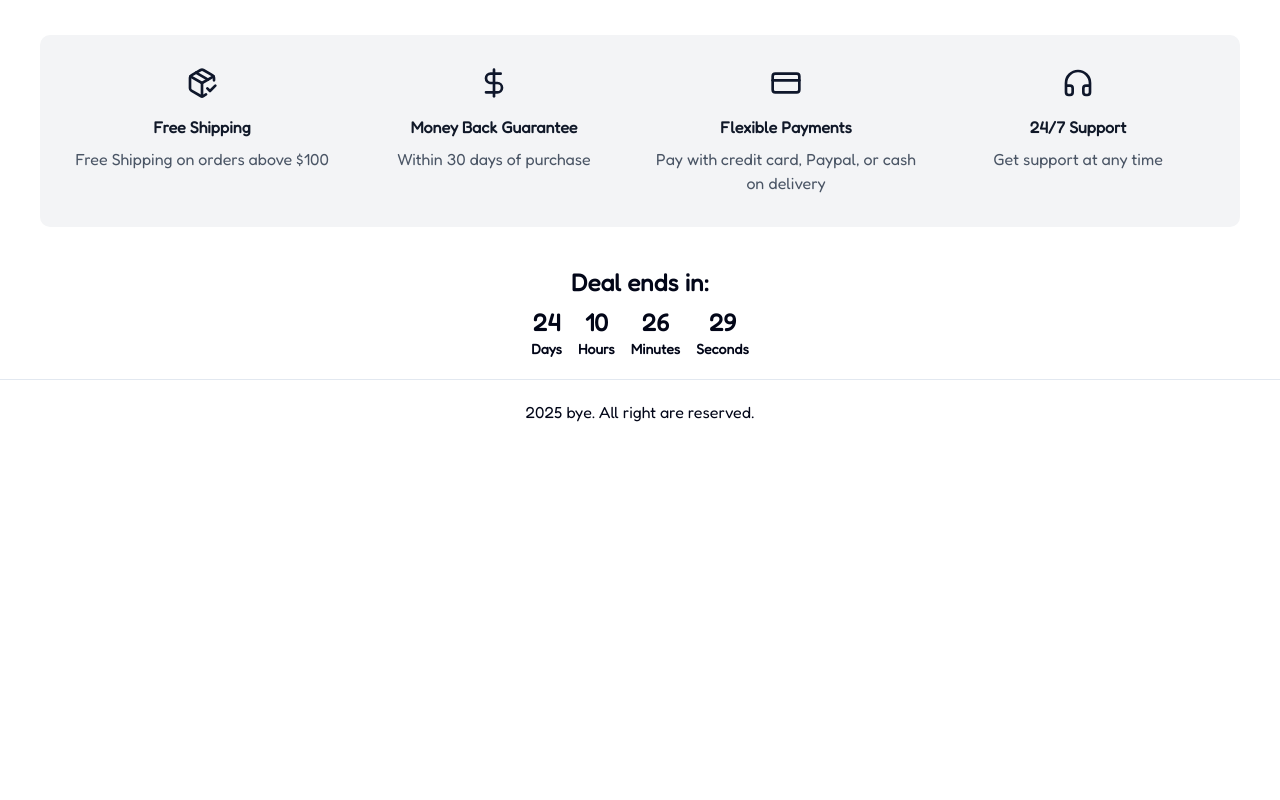
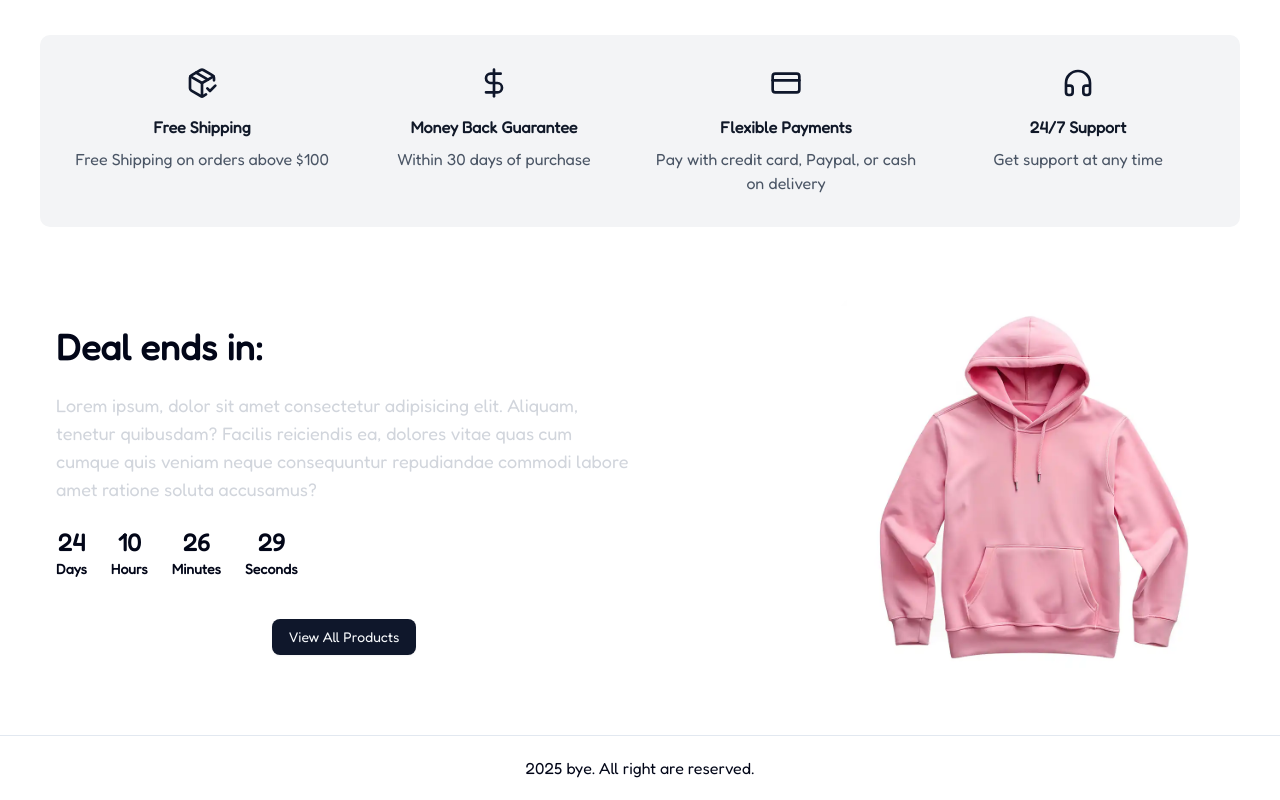
Before and after one commit to cmelonijs/negozio-online, a Next.js app: page / in a window 1280 px wide. Shown: the part 679-1479 px from the top of the page. Before the commit the page ends 1123 px from the top, so only its background shows below. Built offline with nearby package versions, Linux system fonts and the light colour scheme; no server answers; the database is empty.

Commit message:
feat: decorating component like base web page

```diff
--- a/app/(root)/page.tsx
+++ b/app/(root)/page.tsx
@@ -24,13 +24,9 @@ const HomePage = async () => {
       <ProductList title="Newest Arrivals" data={latestProducts} />
       <ViewProductsBtn />
       <InfoComponent />
-      <div className="flex justify-center mt-8">
-        <div className="text-center">
-          <h2 className="text-2xl font-bold mb-2">Deal ends in:</h2>
-          <CountdownTimer finalDate={dealEndDate} />
-        </div>
+      <CountdownTimer finalDate={dealEndDate} />
       </div>
-    </div>
+
     </>
   );
 };
--- a/components/shared/dealCountdown.tsx
+++ b/components/shared/dealCountdown.tsx
@@ -1,6 +1,8 @@
 "use client";
 
 import React, { useEffect, useState } from "react";
+import Image from "next/image";
+import ViewProductsBtn from "./viewProductsBtn";
 
 type TimeLeft = {
   days: number;
@@ -40,7 +42,18 @@ export const CountdownTimer = ({ finalDate }: { finalDate: Date }) => {
   const { days, hours, minutes, seconds } = timeLeft;
 
   return (
-    <div className="flex gap-4 text-center text-lg md:text-2xl font-semibold">
+  <div className="w-full px-4 py-8">
+    <div className="flex flex-col md:flex-row items-center justify-between w-full max-w-screen-xl mx-auto">
+      <div className="flex flex-col gap-6 text-center md:text-left max-w-xl">
+        <h2 className="text-4xl font-bold">Deal ends in:</h2>
+        <p className="text-base md:text-lg text-gray-300">
+          Lorem ipsum, dolor sit amet consectetur adipisicing elit. Aliquam,
+          tenetur quibusdam? Facilis reiciendis ea, dolores vitae quas cum
+          cumque quis veniam neque consequuntur repudiandae commodi labore amet
+          ratione soluta accusamus?
+        </p>
+
+        <div className="flex justify-center md:justify-start gap-6 text-center text-2xl font-semibold">
           <div>
             <div>{days}</div>
             <div className="text-sm">Days</div>
@@ -58,5 +71,17 @@ export const CountdownTimer = ({ finalDate }: { finalDate: Date }) => {
             <div className="text-sm">Seconds</div>
           </div>
         </div>
+            <ViewProductsBtn />
+      </div>
+      <Image
+        src="/images/sample-products/p6-1.jpg"
+          width={600}
+        height={600}
+        alt="Product Deal"
+        className="w-full max-w-sm h-auto rounded-xl object-cover"
+      />
+    </div>
+  </div>
 );
-};
+
+}
```
Lines whose indentation alone changed are shown as unchanged.
